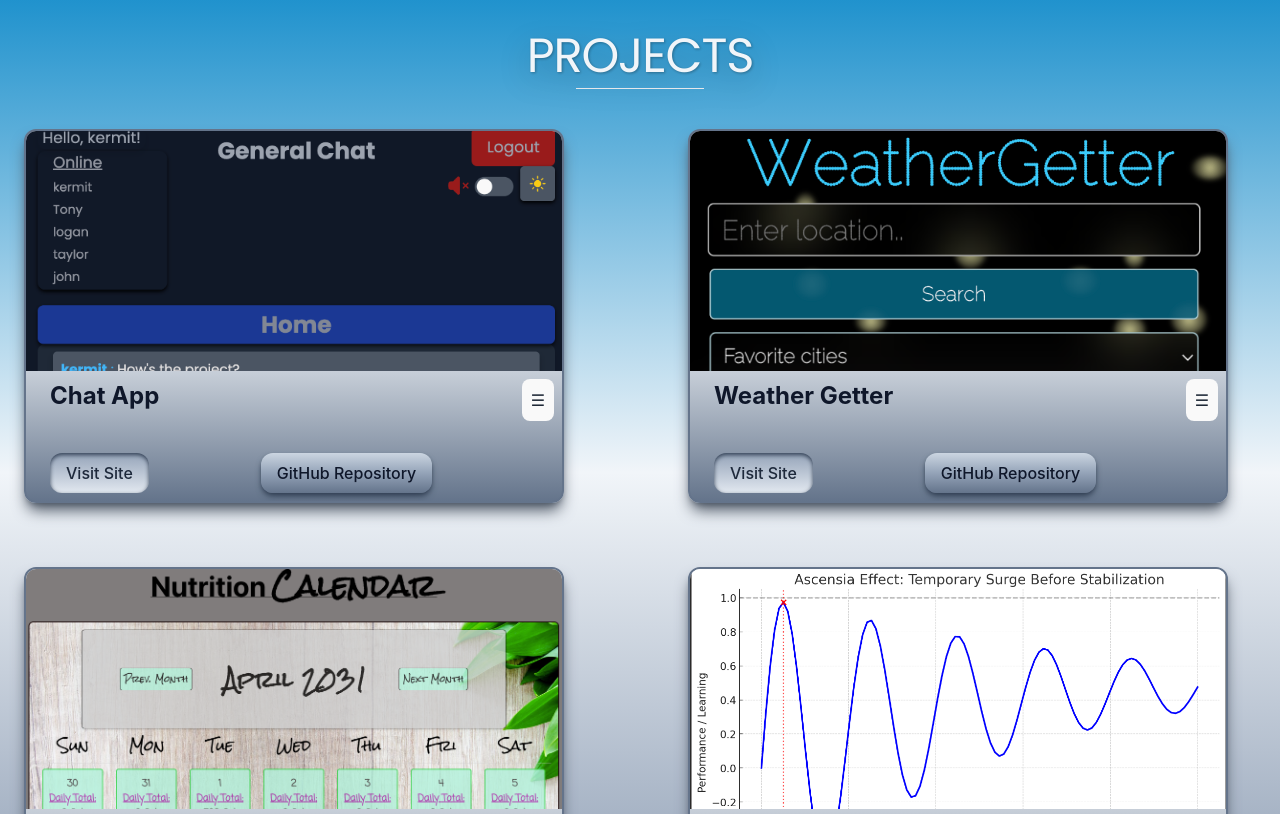
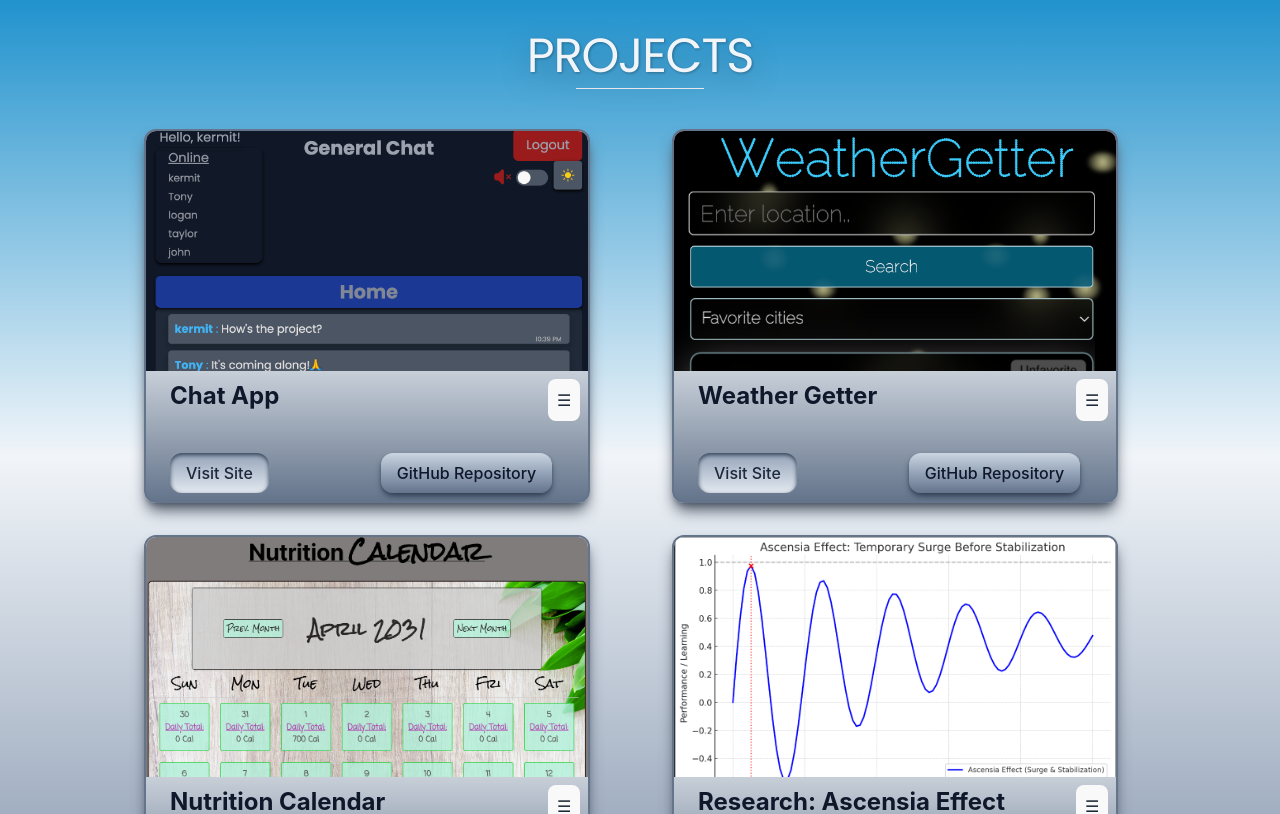
Before and after one commit to davidxv15/Portfolio-2, a React (Vite) app: page / in a window 1280 px wide. Shown: the part 1820-2634 px from the top of the page. Built offline with nearby package versions, Linux system fonts and the light colour scheme; a web font is replaced by a local one.

Commit message:
refactor(Projects): cards closer

```diff
--- a/src/components/Projects.tsx
+++ b/src/components/Projects.tsx
@@ -54,7 +54,10 @@ const Projects: React.FC = () => {
       </h2>
       <hr className="w-32 mx-auto -translate-y-8 shadow-lg"></hr>
 
-      <div className="grid grid-cols-1 md:grid-cols-2 gap-8 md:gap-16 max-w-fit mx-auto translate-y-2">
+      <div
+        className="grid grid-cols-1 md:grid-cols-2 gap-8 md:gap-16 lg:gap-8 max-w-screen-lg mx-auto
+translate-y-2"
+      >
         {projectData.map((project, index) => (
           <div
             key={index}
@@ -81,12 +84,14 @@ const Projects: React.FC = () => {
 
               {/* Collapsible Description (Appears Below Info Button) */}
               <div
-  className={`mt-2 p-2 text-md text-slate-900 bg-slate-100 rounded-lg shadow-inner shadow-gray-600 transition-all duration-300 ${
-    openIndex === index ? "h-auto w-[97%] opacity-100" : "h-0 opacity-0 overflow-hidden"
-  }`}
->
-  {project.description}
-</div>
+                className={`mt-2 p-2 text-md text-slate-900 bg-slate-100 rounded-lg shadow-inner shadow-gray-600 transition-all duration-300 ${
+                  openIndex === index
+                    ? "h-auto w-[97%] opacity-100"
+                    : "h-0 opacity-0 overflow-hidden"
+                }`}
+              >
+                {project.description}
+              </div>
 
               {/* Buttons Row */}
               <div className="flex justify-start space-x-28 mt-2">
```
